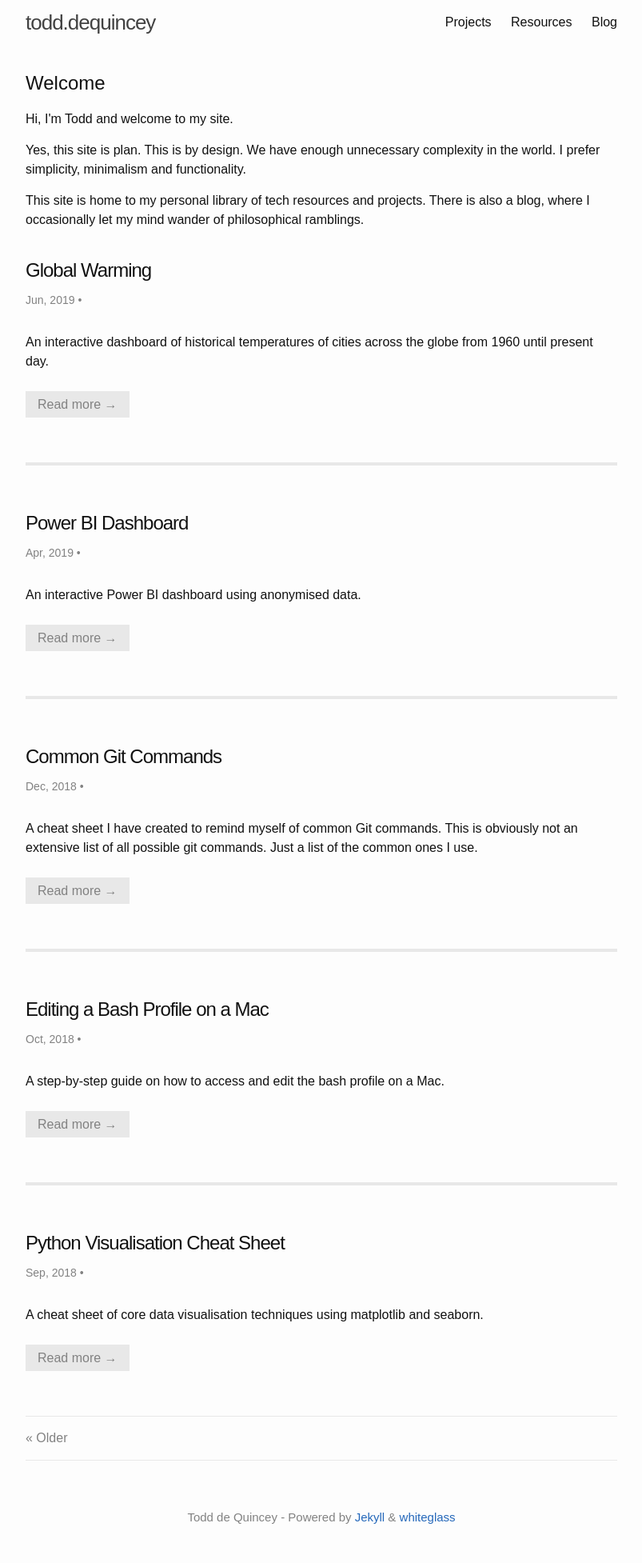
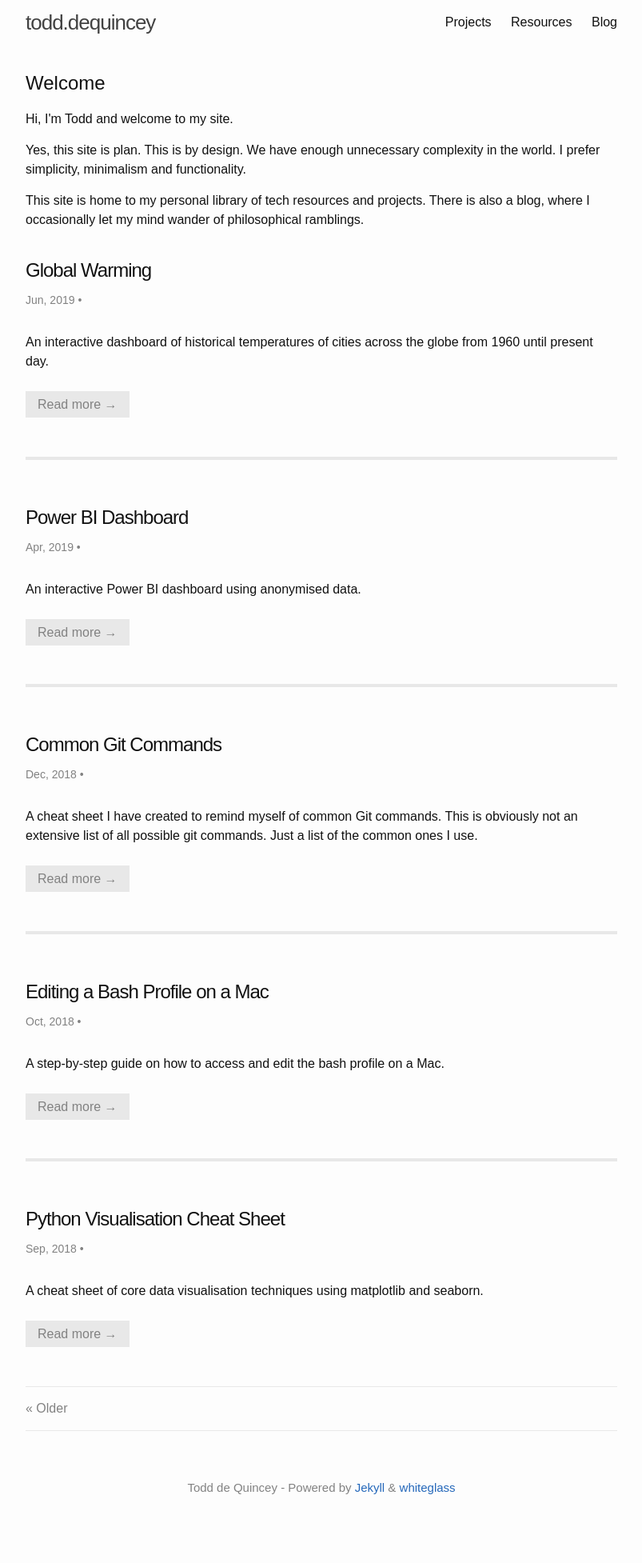
Before and after one commit to toddy86/dequincey.blog, a Jekyll site: the page built from index.html, in a window 1280 px wide. Shown: the whole page at 80% size, without its empty margins (238-1041 px from the left). Built offline with Jekyll 4.4.1, drawn with Linux system fonts in a browser that asks for light colours; the list of posts is cut into pages by our own code; after the commit the page ends 1916 px from its top, so only the background shows below that.

Commit message:
updated SCSS

```diff
--- a/_sass/whiteglass/_layout.scss
+++ b/_sass/whiteglass/_layout.scss
@@ -82,7 +82,7 @@
   }
 
   > li {
-    margin-bottom: $spacing-unit * 2;
+    margin-bottom: $spacing-unit * 1.75;
 
     &:not(:first-child) {
       border-top: 4px solid $grey-color-light;
```
